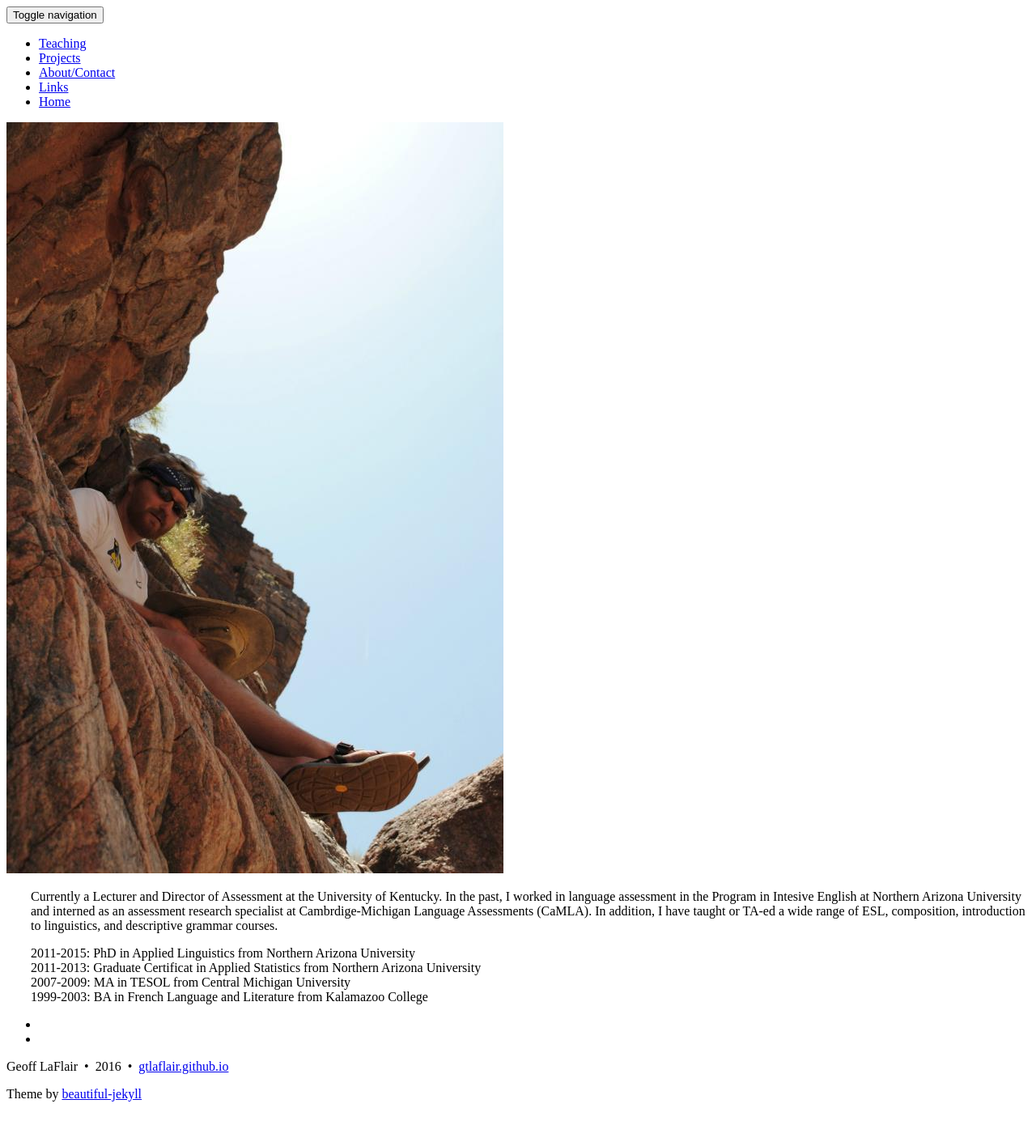
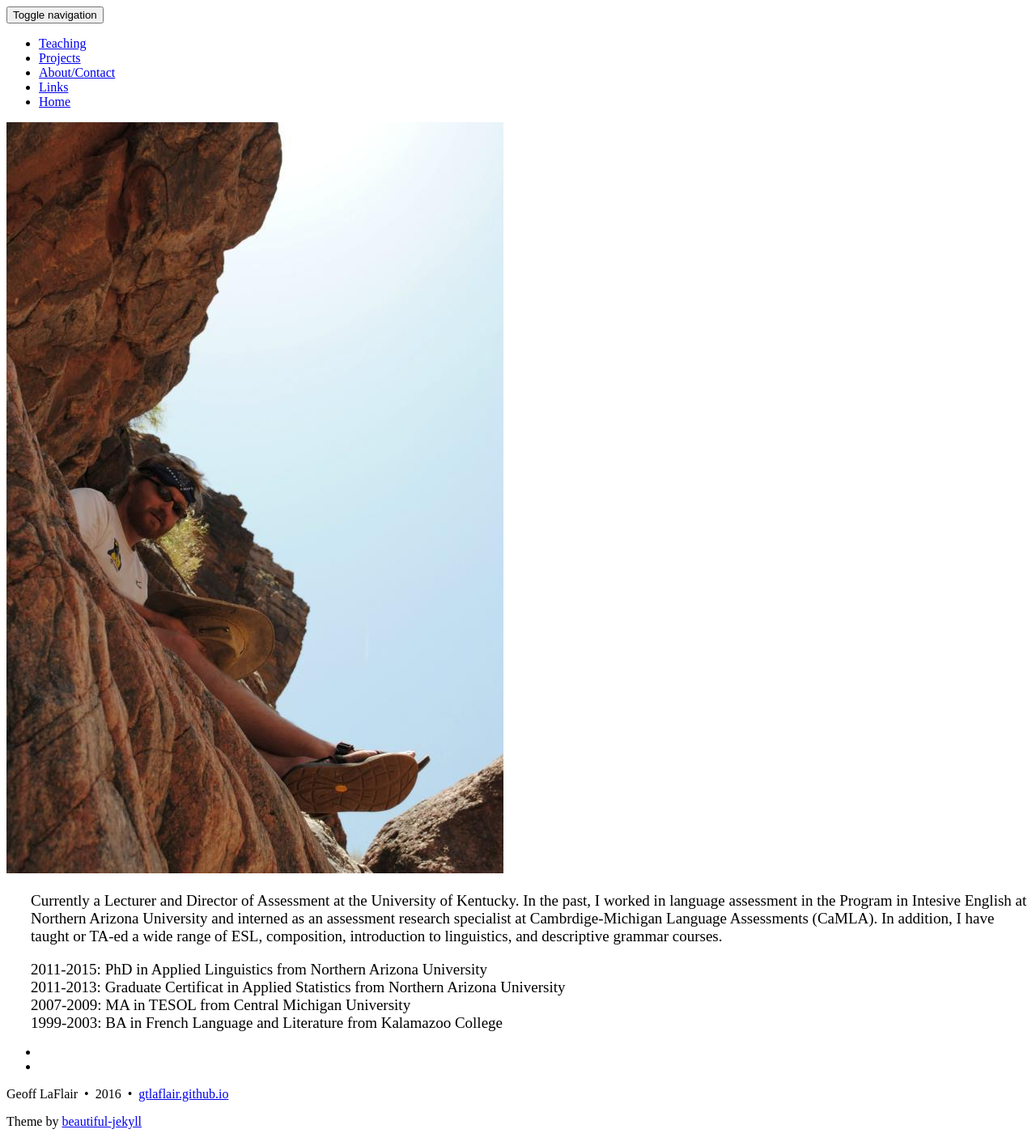
Before and after one commit to bryongloden/gtlaflair.github.io-1, a Jekyll site: the page built from aboutme.md, in a window 1280 px wide. Shown: the whole page at 81% size. Built offline with Jekyll 4.4.1, drawn with Linux system fonts in a browser that asks for light colours; before the commit the page ends 1377 px from its top, so only the background shows below that.

Commit message:
Update about me

```diff
--- a/aboutme.md
+++ b/aboutme.md
@@ -2,6 +2,8 @@
 layout: page
 css: "/css/aboutme.css"
 ---
+
+<div id="aboutme-section">
 
 <p class="about-text">
 <span class="fa fa-briefcase about-icon"></span>
@@ -16,3 +18,5 @@ Currently a Lecturer and Director of Assessment at the University of Kentucky. I
 2007-2009: MA in TESOL from Central Michigan University <br>
 1999-2003: BA in French Language and Literature from Kalamazoo College <br>
 </p>
+
+</div>
```
